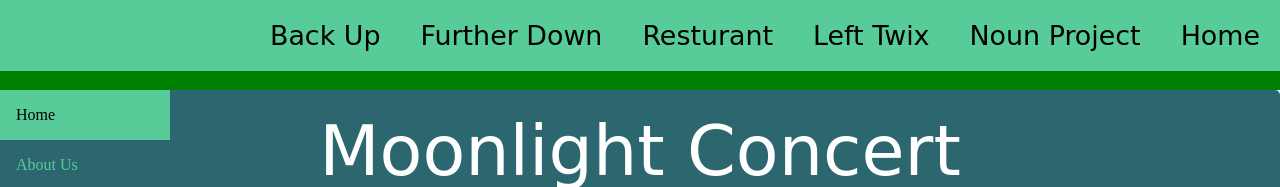
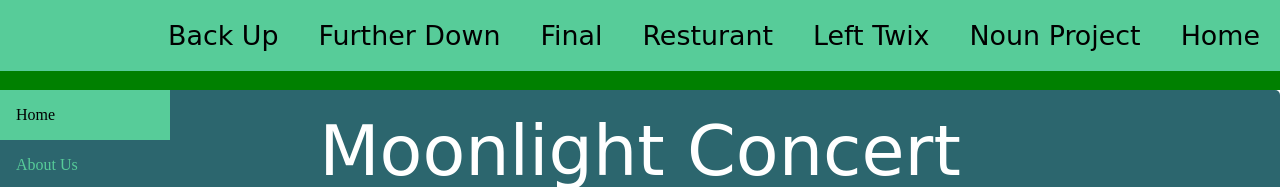
Before and after one commit to WVCS/index-Davidc2382, a plain HTML site: page event/event.html in a window 1280 px wide. Shown: the top 187 px of the page. Drawn offline with Linux system fonts and the light colour scheme; files that its build step writes are made by us from their sources.

Commit message:
Update event.html

```diff
--- a/event/event.html
+++ b/event/event.html
@@ -16,6 +16,7 @@
     <li class="navli"><a href="../noun.html"> Noun Project </a></li>
     <li class="navli"><a href="../convince/twix.html"> Left Twix </a></li>
     <li class="navli"><a href="../food/food.html"> Resturant </a></li>
+     <li class="navli"><a href="../final/final.html"> Final </a></li>
     <li class="navli"><a href="#lower"> Further Down </a></li>
     <li class="navli"><a href="event.html"> Back Up </a></li>
     </li>
```
